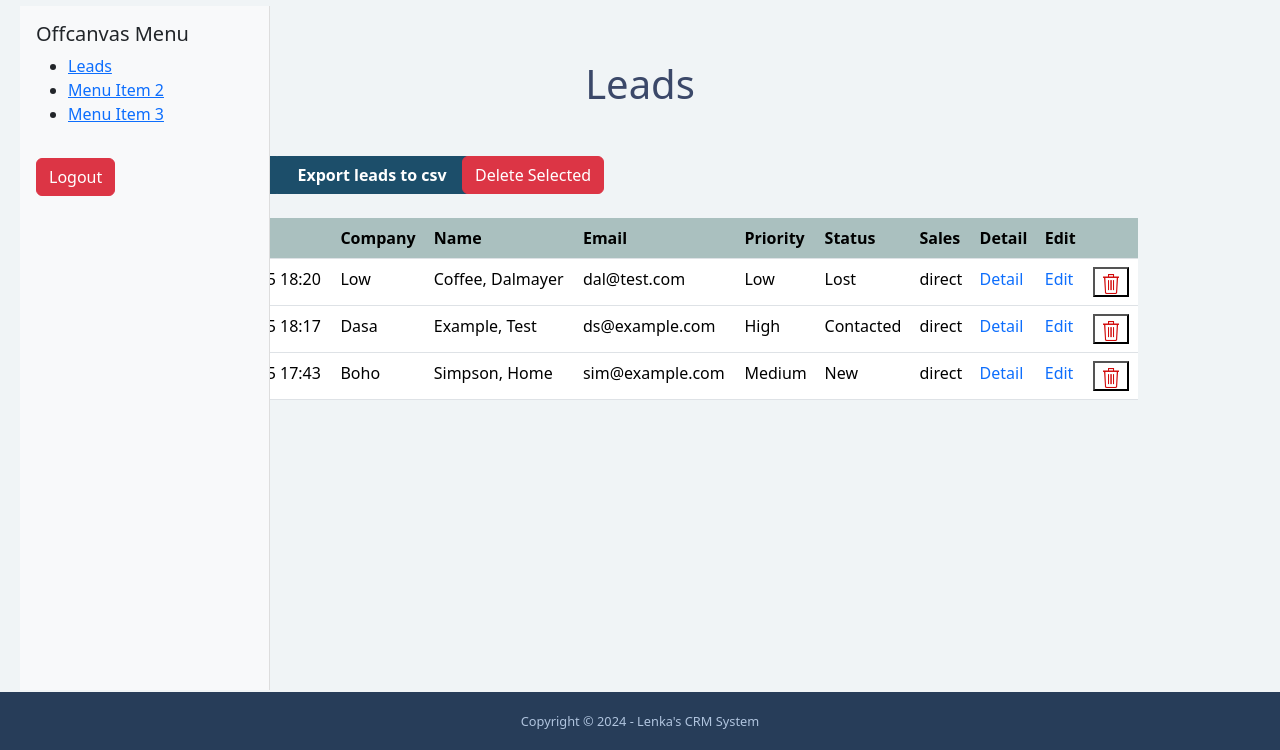
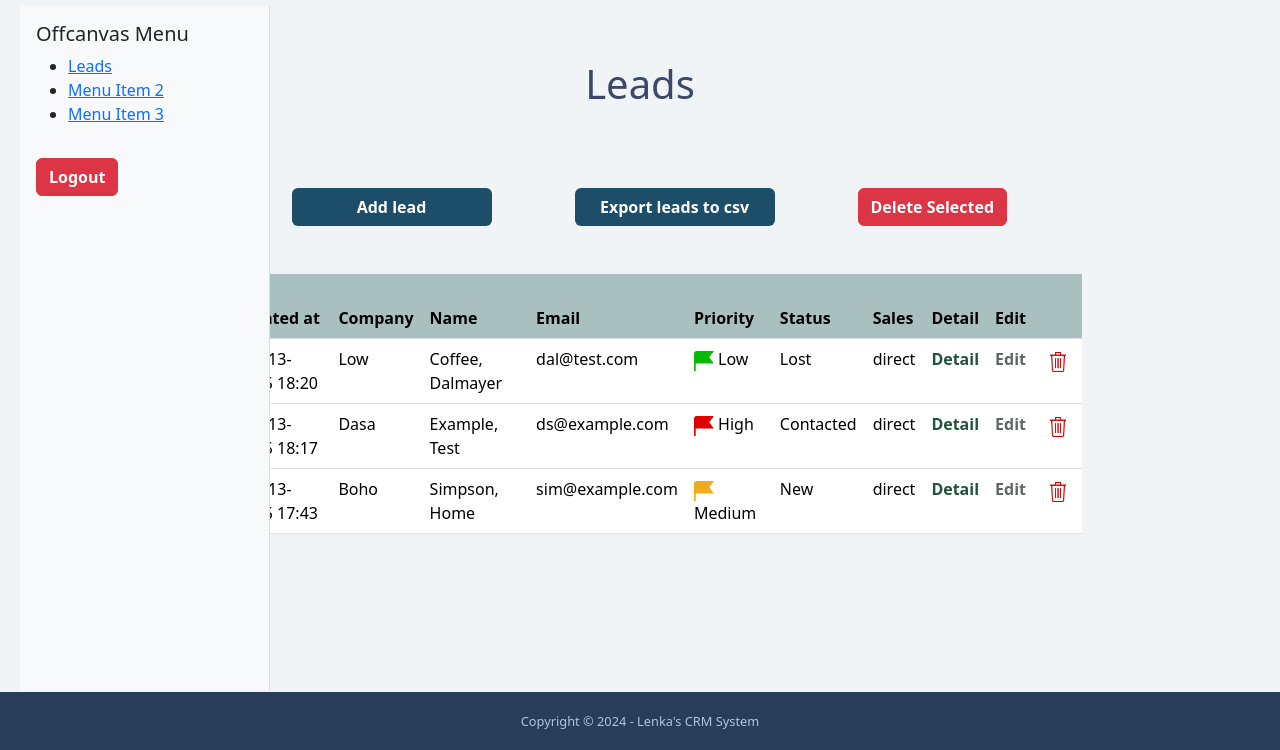
Before and after one commit to lenkamac/sys-crm, a Django app: page /dashboard/leads/ in a window 1280 px wide. Shown: the part 50-800 px from the top of the page. Run offline with Django 5.2, Linux system fonts and the light colour scheme; a user stored in the database is signed in; data comes from the database, SQL or seed files in the repository; both versions use the stored data as it was after the commit; some libraries are stand-ins or nearby versions.

Commit message:
create styling for lead

```diff
--- /dev/null
+++ b/core/templates/core/partials/offcanvas_menu.html
@@ -0,0 +1,12 @@
+ <!-- Offcanvas -->
+<div class="offcanvas-custom">
+    <div class="p-3">
+        <h5>Offcanvas Menu</h5>
+        <ul>
+            <li><a href="{% url 'lead:list' %}">Leads</a></li>
+            <li><a href="#">Menu Item 2</a></li>
+            <li><a href="#">Menu Item 3</a></li>
+        </ul>
+        <a href="{% url 'logout' %}" class="btn btn-danger mt-3">Logout</a>
+    </div>
+</div>
--- /dev/null
+++ b/lead/static/lead/css/lead.css
@@ -0,0 +1,24 @@
+.delete-icon {
+    border: none;
+}
+
+.btn-danger {
+    color: #fff;
+    font-size: 1rem;
+    font-weight: bold;
+}
+
+.a-detail {
+    font-weight: bold;
+    color: #23523c;
+}
+
+.edit{
+    font-weight: bold;
+    color: #606567;
+}
+
+.span-h3 {
+    font-weight: bold;
+    color: #23523c;
+}
--- a/lead/templates/lead/lead_list.html
+++ b/lead/templates/lead/lead_list.html
@@ -7,60 +7,22 @@
 
 {% block content %}
 
-    <style>
-        /* Force the offcanvas to stay visible */
-        .offcanvas-custom {
-            position: fixed !important; /* Fix it on the left side */
-            top: 56px; /* Set the top offset */
-            bottom: 60px;
-            width: 250px; /* Set your desired width */
-            z-index: 1045; /* Set appropriate z-index */
-            background-color: #f8f9fa; /* Optional: Customize the background color */
-            border-right: 1px solid #ddd; /* Optional: Add a border */
-        }
+    {% block css %}
+    	<link rel="stylesheet" href="{% static 'lead/css/lead.css' %}">
+    {% endblock %}
 
-        /* Fix footer to always appear at the bottom */
-        footer {
-            position: fixed;
-            bottom: 0;
-            width: 100%;
-            z-index: 1050; /* Ensure it's rendered above the offcanvas */
-            background-color: #343a40;
-            color: #fff;
-            text-align: center;
-            padding: 10px 0;
-        }
-
-        /* Page content adjustment for fixed nav/footer */
-        .container {
-            margin-top: 80px; /* Adjust for the fixed navbar */
-            margin-bottom: 80px; /* Adjust for the fixed footer */
-        }
-    </style>
-
-
-    <!-- Offcanvas -->
-    <div class="offcanvas-custom">
-        <div class="p-3">
-            <h5>Offcanvas Menu</h5>
-            <ul>
-                <li><a href="{% url 'lead:list' %}">Leads</a></li>
-                <li><a href="#">Menu Item 2</a></li>
-                <li><a href="#">Menu Item 3</a></li>
-            </ul>
-            <a href="{% url 'logout' %}" class="btn btn-danger mt-3">Logout</a>
-        </div>
-    </div>
+   {% include 'core/partials/offcanvas_menu.html' %}
 
 	<div class="container">
 
-        <div class="row">
+        <div class="row mx-lg-5 justify-content-center">
             <div class="col-lg-12">
                 <div class="text-center">
-                    <h1>Leads</h1>
+                    <h1 class="px-5">Leads</h1>
                 </div>
             </div>
-            <div>
+            <div class="col-lg-12">
+               <div class="text-center">
                     <!-- Display messages -->
                    {% if messages %}
                        <div class="row">
@@ -75,27 +37,28 @@
                    {% endif %}
                </div>
             </div>
+        </div>
 
-        <div class="row mt-lg-2">
+        <div class="row mt-lg-2 mx-lg-3 justify-content-center">
 
             <div class="col-lg-12">
 
-                <div class="row justify-content-start my-lg-3">
+                <div class="row my-lg-3 mx-lg-3 py-lg-4">
 
                     <form method="post" action="{% url 'lead:delete_bulk' %}">
                         {% csrf_token %}
 
-                        <div class="row justify-content-start my-lg-3">
+                        <div class="row justify-content-center w-100 my-lg-3 mx-lg-5">
 
-                            <div class="col-2">
+                            <div class="col-3 mx-lg-3 my-lg-2">
                                 <a class="btn add-button" href="{% url 'lead:add' %}">Add lead</a>
                             </div>
 
-                            <div class="col-2">
+                            <div class="col-3 mx-lg-3 my-lg-2">
                                 <a class="btn export-button" href="{% url 'lead:export' %}">Export leads to csv</a>
                             </div>
 
-                            <div class="col-2">
+                            <div class="col-3 mx-lg-3 my-lg-2">
                                 <!-- Button to delete selected clients -->
                                 <button type="submit" class="btn btn-danger"
                                         onclick="return confirm('Are you sure you want to delete selected leads?')">
@@ -108,7 +71,7 @@
 
                         <div class="row justify-content-center mt-lg-4 mx-lg-5">
 
-                            <div class="col-lg-12">
+                            <div class="col-lg-12 my-lg-3">
 
                                 <table class="table">
                                     <thead class="th-custom">
@@ -148,15 +111,31 @@
                                                     <td>{{ lead.company }}</td>
                                                     <td>{{ lead.last_name }}, {{ lead.first_name }}</td>
                                                     <td>{{ lead.email }}</td>
-                                                    <td>{{ lead.get_priority_display }}</td>
+                                                    <td>
+                                                        {% if lead.priority == "high" %}
+                                                            <img src="{% static 'lead/images/high.png' %}" alt="high" height="20">
+                                                            {{ lead.get_priority_display|capfirst }}
+                                                        {% elif lead.priority == "medium" %}
+                                                            <img src="{% static 'lead/images/middle.png' %}" alt="medium" height="20">
+                                                            {{ lead.get_priority_display|capfirst }}
+                                                        {% elif lead.priority == "low" %}
+                                                            <img src="{% static 'lead/images/low.png' %}" alt="low" height="20">
+                                                            {{ lead.get_priority_display|capfirst }}
+                                                        {% endif %}
+                                                    </td>
                                                     <td>{{ lead.get_status_display }}</td>
                                                     <td>{{ lead.status_sale }}</td>
-                                                    <td><a href="{% url 'lead:detail' lead.id %}">Detail</a></td>
-                                                    <td><a href="{% url 'lead:edit' lead.id %}">Edit</a></td>
                                                     <td>
-                                                        <button type="submit"
-                                                                class="delete-icon bg-transparent">
-                                                            <img src="{% static 'lead/images/empty.png' %}" alt="empty" height="20">
+                                                        <a class="a-detail" href="{% url 'lead:detail' lead.id %}">Detail</a>
+                                                    </td>
+                                                    <td>
+                                                        <a class="edit" href="{% url 'lead:edit' lead.id %}">Edit</a>
+                                                    </td>
+                                                    <td>
+                                                        <button type="submit" class="delete-icon bg-transparent">
+                                                            <img src="{% static 'lead/images/empty.png' %}"
+                                                                 alt="empty"
+                                                                 height="20">
                                                         </button>
                                                     </td>
 
--- a/static/styles.css
+++ b/static/styles.css
@@ -125,6 +125,18 @@
     text-decoration: none;
 }
 
+/* Offcanvas style*/
+.offcanvas-custom {
+         position: fixed !important; /* Fix it on the left side */
+         top: 56px; /* Set the top offset */
+         bottom: 60px;
+         width: 250px; /* Set your desired width */
+         z-index: 1045; /* Set appropriate z-index */
+         background-color: #f8f9fa; /* Optional: Customize the background color */
+         border-right: 1px solid #ddd; /* Optional: Add a border */
+     }
+
+
 /* Footer */
 .footer {
     font-size: 0.8rem;
@@ -145,3 +157,9 @@
        font-size: 14px;
     }
 }
+
+/* Page content adjustment for fixed nav/footer */
+.container {
+    margin-top: 80px; /* Adjust for the fixed navbar */
+    margin-bottom: 80px; /* Adjust for the fixed footer */
+}
```
Also changed, not shown: dashboard/templates/dashboard/dashboard.html (+1 -45 lines), lead/templates/lead/lead_detail.html (+23 -53 lines), db.sqlite3, 1 other file. Lines whose indentation alone changed are shown as unchanged.
